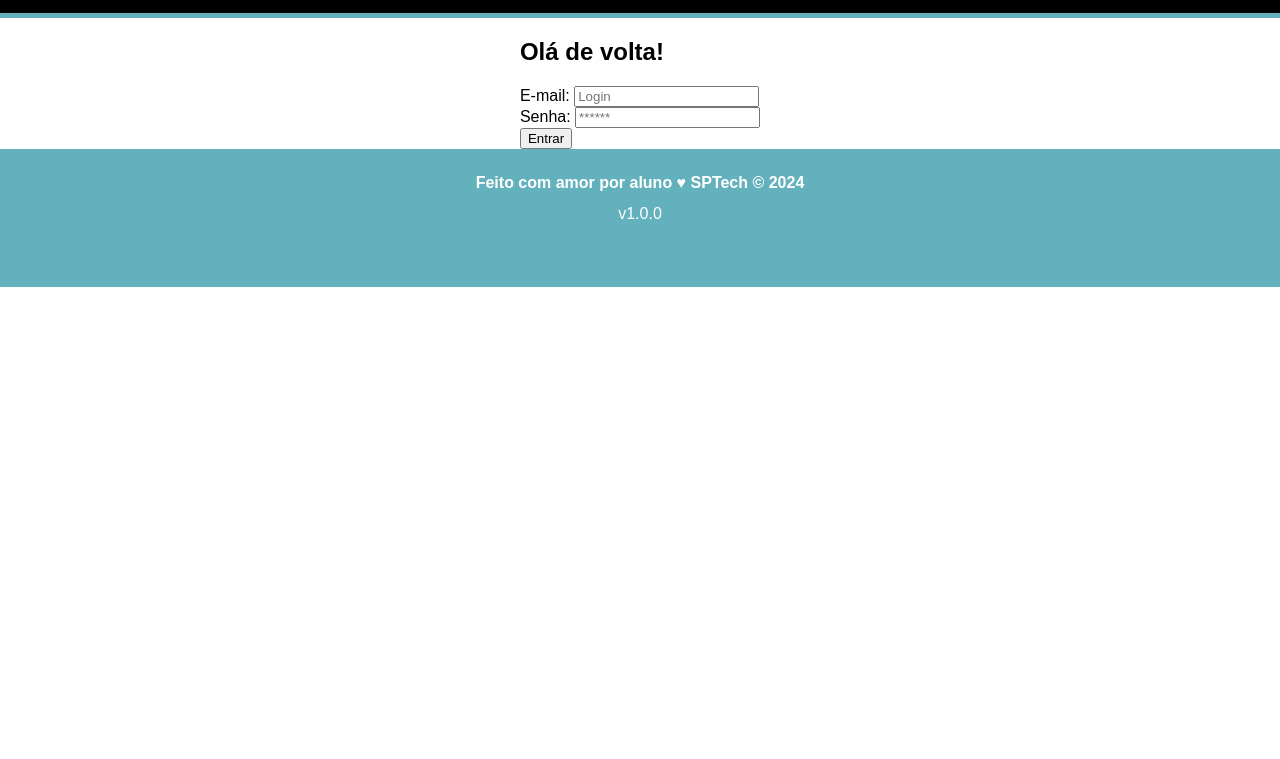
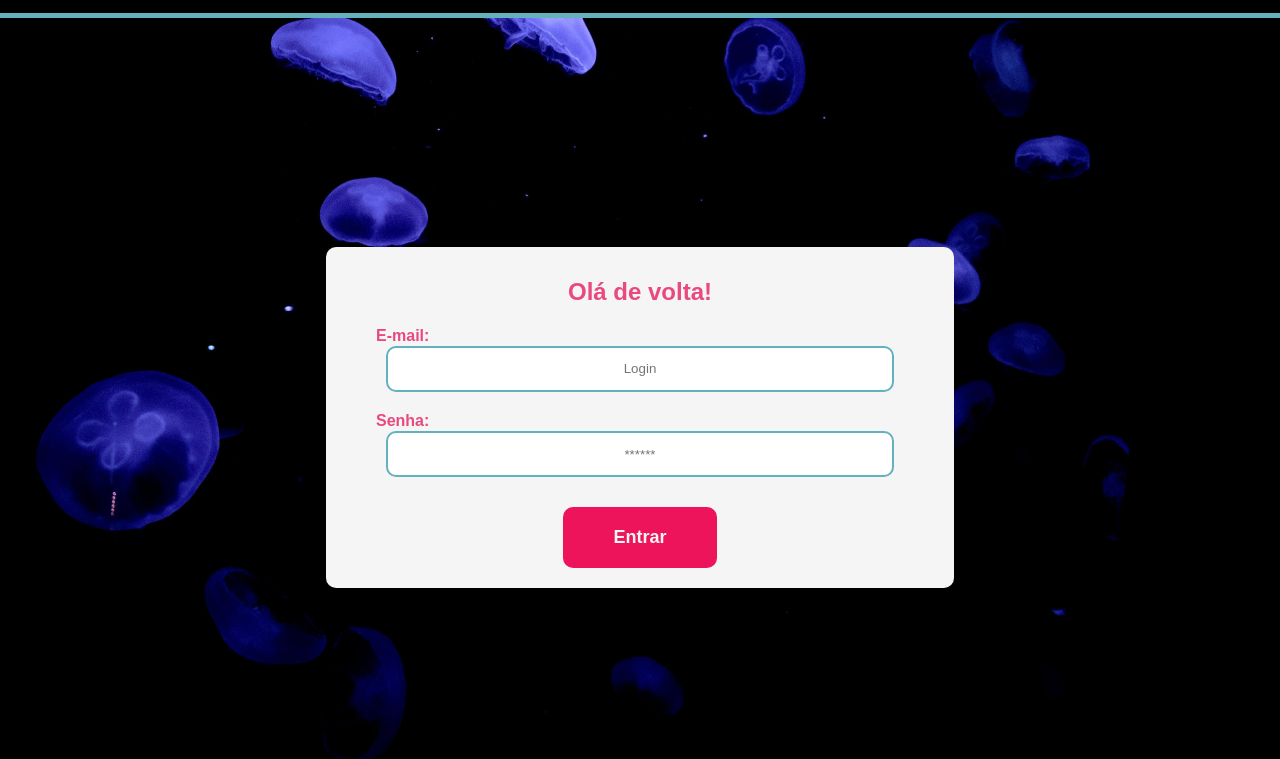
Before and after one commit to LucasFlin/atividadePI-aquatech, a plain HTML site: page login.html in a window 1280 px wide. Shown: the part 67-826 px from the top of the page. Before the commit the page ends 800 px from the top, so only its background shows below. Drawn offline with Linux system fonts and the light colour scheme.

Commit message:
Estilo das páginas de Login e Cadastro concluido

```diff
--- a/login.html
+++ b/login.html
@@ -43,8 +43,8 @@
 
         <div class="container">
             <div class="card card-login">
-                <h2>Olá de volta!</h2>
                 <div class="formulario">
+                    <h2>Olá de volta!</h2>
                     <div class="campo">
                         <span>E-mail:</span>
                         <input id="email_input" type="text" placeholder="Login">
@@ -63,7 +63,7 @@
     <!--footer inicio-->
     <div class="footer">
         <div class="container">
-            <h4>Feito com amor por aluno &hearts; SPTech &copy; 2024</h4>
+            <h4>Feito com amor por Lucas Nogueira &hearts; SPTech &copy; 2026</h4>
             <span class="version">v1.0.0</span>
         </div>
     </div>
--- a/styles/style.css
+++ b/styles/style.css
@@ -101,3 +101,56 @@ body{
 .version{
     margin-bottom: 5%;
 }
+.card{
+    display: flex;
+    align-items: center;
+    justify-content: center;
+    height: 100vh;
+    width: 100%;
+    background: url("../assets/imgs/bg-jelly-fish-para_outras_pags.png");
+}
+.formulario{
+    color: #e9497e;
+    h2{
+        margin: 2%;
+    }
+    height: fit-content;
+    width: fit-content;
+    background-color: whitesmoke;
+    padding: 20px 50px 20px 50px;
+    border-radius: 10px;
+    display: flex;
+    flex-direction: column;
+    align-items: center;
+    justify-content: center;
+}
+.campo{
+    span{
+        color: #e9497e;
+        display: block;
+        font-weight: bold;
+        margin-top: 2%;
+    }
+    input{
+        border-color: #63b1bc;
+        border-radius: 10px;
+        border-style: solid;
+        margin: 10px;
+        height: 40px;
+        width: 500px;
+        text-align: center;
+        margin-top: 1px;
+    }
+}
+.botao{
+    color: whitesmoke;
+    background-color: #ed145b;
+    border-radius: 10px;
+    border-style: none;
+    width: fit-content;
+    height: fit-content;
+    font-weight: bold;
+    font-size: large;
+    margin-top: 20px;
+    padding: 20px 50px 20px 50px;
+}
```
Also changed, not shown: cadastro.html (+2 -2 lines).
